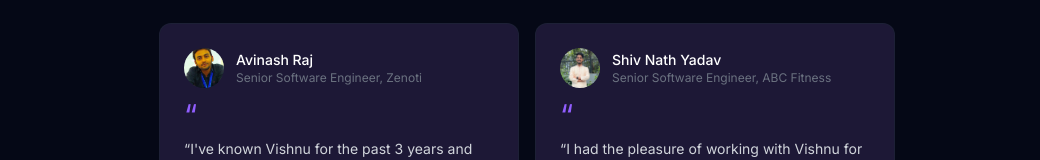
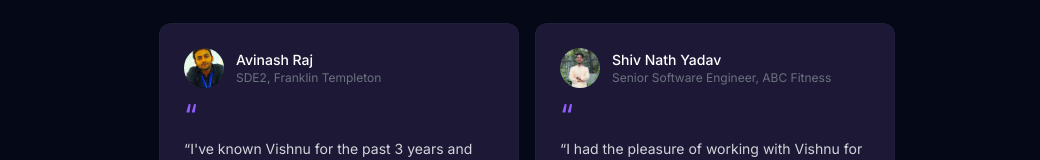
Before and after one commit to Comaecod/portfolio, a Next.js app: page /testimonials in a window 1280 px wide. Shown: the part 197-357 px from the top of the page, without its empty margins (113-1153 px from the left). Built offline with nearby package versions, Linux system fonts and the light colour scheme.

Commit message:
fix Avinash designation

```diff
--- a/src/constants/testimonials.js
+++ b/src/constants/testimonials.js
@@ -3,7 +3,7 @@ const testimonials = [
     quote:
       "I've known Vishnu for the past 3 years and had the opportunity to work with him for 1.5 years. He is honest, punctual, dedicated, and someone who consistently takes ownership of his responsibilities. His positive attitude, problem-solving mindset, and willingness to learn make him a valuable person to work with. Beyond his skills, he is a reliable teammate who collaborates well and supports people around him. I truly believe he would be an asset to any organization and a great teammate to work alongside.",
     name: 'Avinash Raj',
-    role: 'Senior Software Engineer, Zenoti',
+    role: 'SDE2, Franklin Templeton',
     image: '/testimonials/avinash.jpeg',
   },
   {
```
